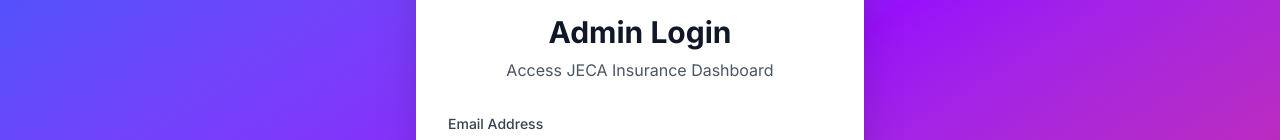
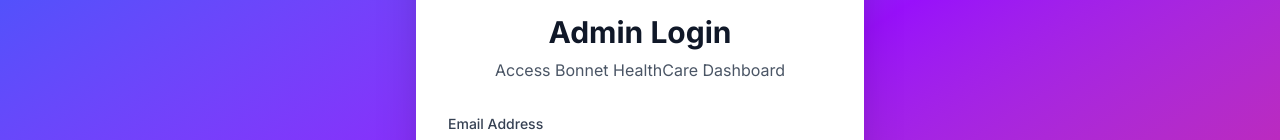
Before and after one commit to wasim86/Bonnet-HealthCare-Training-Center, a Next.js app in the folder jeca-insurance/: page /admin-login in a window 1280 px wide. Shown: the part 348-488 px from the top of the page. Built offline with nearby package versions, Linux system fonts and the light colour scheme.

Commit message:
admin-login: update dashboard access text

```diff
--- a/jeca-insurance/src/app/admin-login/page.tsx
+++ b/jeca-insurance/src/app/admin-login/page.tsx
@@ -58,7 +58,7 @@
             <LockClosedIcon className="h-8 w-8 text-white" />
           </motion.div>
           <h1 className="text-3xl font-bold text-gray-900 mb-2">Admin Login</h1>
-          <p className="text-gray-600">Access JECA Insurance Dashboard</p>
+          <p className="text-gray-600">Access Bonnet HealthCare Dashboard</p>
         </div>
 
         <form onSubmit={handleSubmit} className="space-y-6">
```
